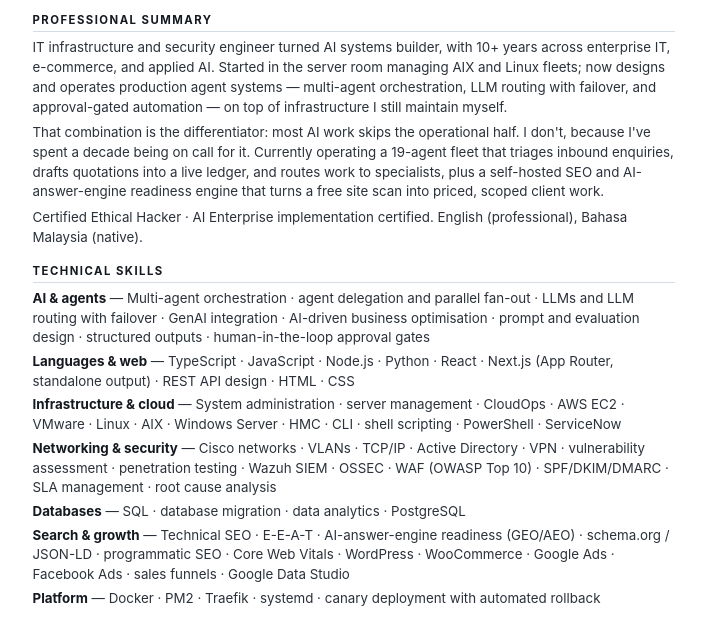
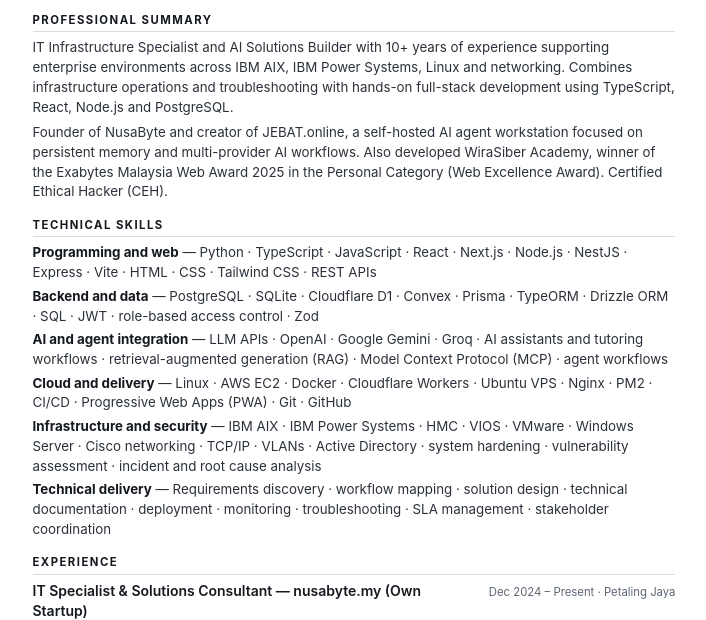
Before and after one commit to nusabyte-my/shaidan-portfolio, a website: page cv.html in a window 1280 px wide. Shown: the part 95-715 px from the top of the page, without its empty margins (286-992 px from the left). Drawn offline with Linux system fonts and the light colour scheme.

Commit message:
Update online CV summary, skills and award

```diff
--- a/cv.html
+++ b/cv.html
@@ -119,33 +119,20 @@
 
 <h2>Professional Summary</h2>
 <p>
-IT infrastructure and security engineer turned AI systems builder, with 10+ years
-across enterprise IT, e-commerce, and applied AI. Started in the server room managing
-AIX and Linux fleets; now designs and operates production agent systems — multi-agent
-orchestration, LLM routing with failover, and approval-gated automation — on top of
-infrastructure I still maintain myself.
+IT Infrastructure Specialist and AI Solutions Builder with 10+ years of experience supporting enterprise environments across IBM AIX, IBM Power Systems, Linux and networking. Combines infrastructure operations and troubleshooting with hands-on full-stack development using TypeScript, React, Node.js and PostgreSQL.
 </p>
 <p>
-That combination is the differentiator: most AI work skips the operational half. I
-don't, because I've spent a decade being on call for it. Currently operating a 19-agent
-fleet that triages inbound enquiries, drafts quotations into a live ledger, and routes
-work to specialists, plus a self-hosted SEO and AI-answer-engine readiness engine that
-turns a free site scan into priced, scoped client work.
-</p>
-<p>
-Certified Ethical Hacker · AI Enterprise implementation certified. English
-(professional), Bahasa Malaysia (native).
+Founder of NusaByte and creator of JEBAT.online, a self-hosted AI agent workstation focused on persistent memory and multi-provider AI workflows. Also developed WiraSiber Academy, winner of the Exabytes Malaysia Web Award 2025 in the Personal Category (Web Excellence Award). Certified Ethical Hacker (CEH).
 </p>
 
 <h2>Technical Skills</h2>
 <div class="skills">
-  <p><b>AI &amp; agents</b> — Multi-agent orchestration · agent delegation and parallel fan-out · LLMs and LLM routing with failover · GenAI integration · AI-driven business optimisation · prompt and evaluation design · structured outputs · human-in-the-loop approval gates</p>
-  <p><b>Languages &amp; web</b> — TypeScript · JavaScript · Node.js · Python · React · Next.js (App Router, standalone output) · REST API design · HTML · CSS</p>
-  <p><b>Infrastructure &amp; cloud</b> — System administration · server management · CloudOps · AWS EC2 · VMware · Linux · AIX · Windows Server · HMC · CLI · shell scripting · PowerShell · ServiceNow</p>
-  <p><b>Networking &amp; security</b> — Cisco networks · VLANs · TCP/IP · Active Directory · VPN · vulnerability assessment · penetration testing · Wazuh SIEM · OSSEC · WAF (OWASP Top 10) · SPF/DKIM/DMARC · SLA management · root cause analysis</p>
-  <p><b>Databases</b> — SQL · database migration · data analytics · PostgreSQL</p>
-  <p><b>Search &amp; growth</b> — Technical SEO · E-E-A-T · AI-answer-engine readiness (GEO/AEO) · schema.org / JSON-LD · programmatic SEO · Core Web Vitals · WordPress · WooCommerce · Google Ads · Facebook Ads · sales funnels · Google Data Studio</p>
-  <p><b>Platform</b> — Docker · PM2 · Traefik · systemd · canary deployment with automated rollback</p>
+  <p><b>Programming and web</b> — Python · TypeScript · JavaScript · React · Next.js · Node.js · NestJS · Express · Vite · HTML · CSS · Tailwind CSS · REST APIs</p>
+  <p><b>Backend and data</b> — PostgreSQL · SQLite · Cloudflare D1 · Convex · Prisma · TypeORM · Drizzle ORM · SQL · JWT · role-based access control · Zod</p>
+  <p><b>AI and agent integration</b> — LLM APIs · OpenAI · Google Gemini · Groq · AI assistants and tutoring workflows · retrieval-augmented generation (RAG) · Model Context Protocol (MCP) · agent workflows</p>
+  <p><b>Cloud and delivery</b> — Linux · AWS EC2 · Docker · Cloudflare Workers · Ubuntu VPS · Nginx · PM2 · CI/CD · Progressive Web Apps (PWA) · Git · GitHub</p>
+  <p><b>Infrastructure and security</b> — IBM AIX · IBM Power Systems · HMC · VIOS · VMware · Windows Server · Cisco networking · TCP/IP · VLANs · Active Directory · system hardening · vulnerability assessment · incident and root cause analysis</p>
+  <p><b>Technical delivery</b> — Requirements discovery · workflow mapping · solution design · technical documentation · deployment · monitoring · troubleshooting · SLA management · stakeholder coordination</p>
 </div>
 
 <h2>Experience</h2>
@@ -311,6 +298,10 @@
     </td>
   </tr>
   <tr>
+    <th>Award</th>
+    <td>Exabytes Malaysia Web Award 2025, Personal Category (Web Excellence Award) — WiraSiber Academy</td>
+  </tr>
+  <tr>
     <th>Languages</th>
     <td>English (professional), Bahasa Malaysia (native)</td>
   </tr>
```
